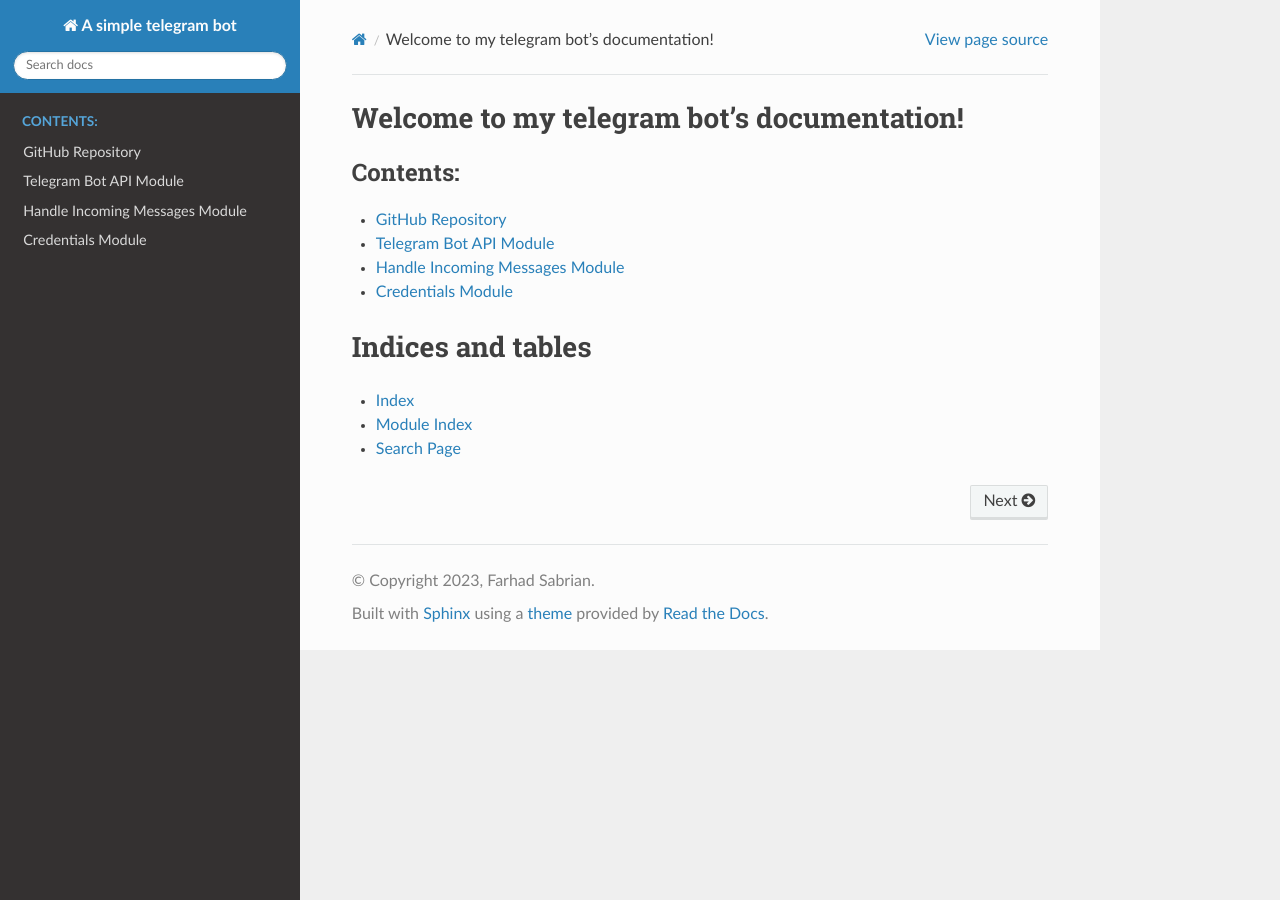
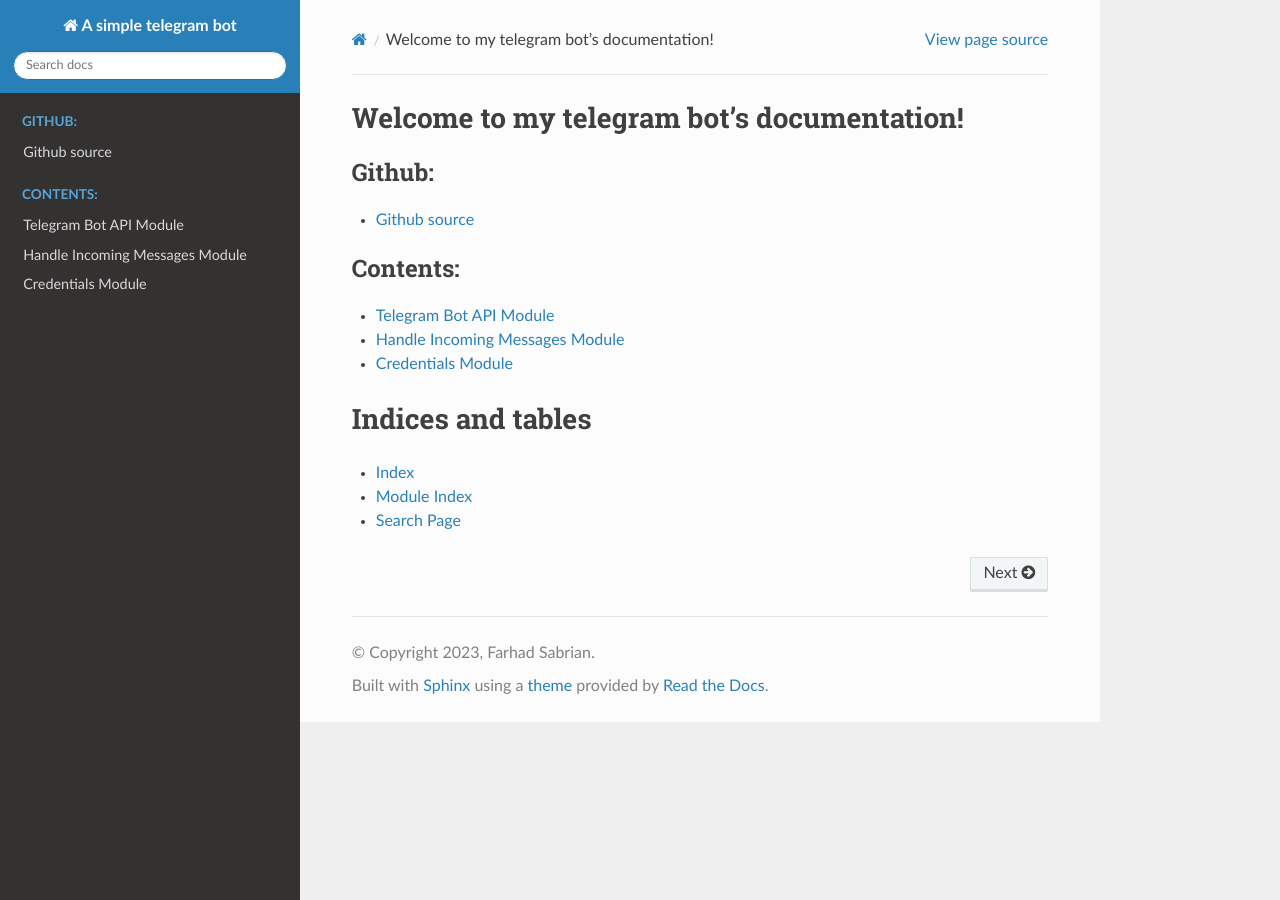
Before and after one commit to Mamdasn/telegrambot, a Sphinx documentation site: the page built from docs/source/index.rst, in a window 1280 px wide. Built offline with Sphinx 7.4.7 and the Read the Docs theme 2.0.0, drawn with Linux system fonts in a browser that asks for light colours.

Commit message:
Add new topics + direct link to Github source

```diff
--- a/docs/source/index.rst
+++ b/docs/source/index.rst
@@ -7,10 +7,15 @@ Welcome to my telegram bot's documentation!
 ===========================================
 
 .. toctree::
+   :maxdepth: 1
+   :caption: Github:
+
+   Github source <https://github.com/Mamdasn/telegrambot/>
+
+.. toctree::
    :maxdepth: 2
    :caption: Contents:
 
-   github_link
    modules
 
 Indices and tables
```
